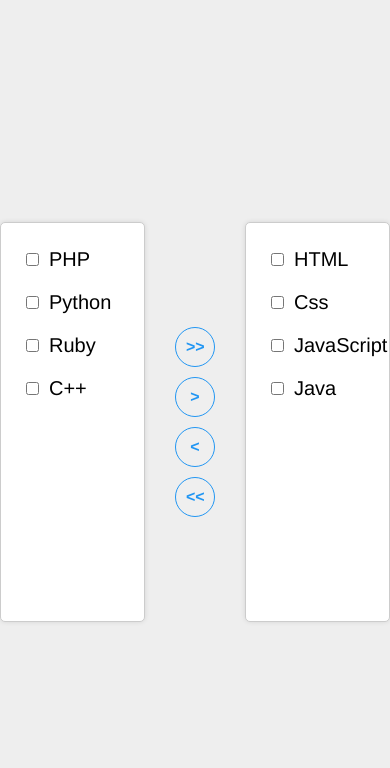
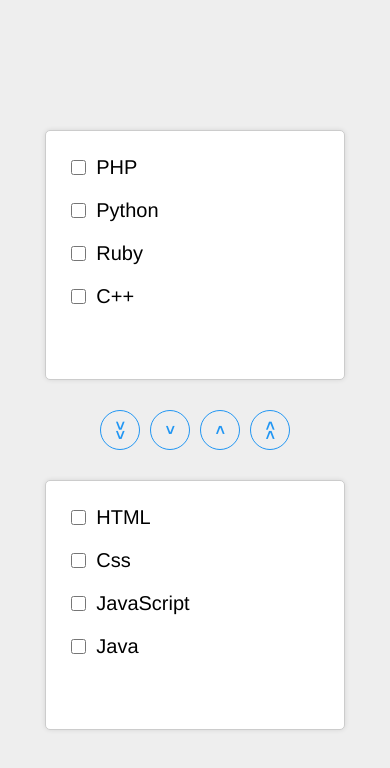
Before and after one commit to mre-dev/transfer-list, a website: page index.html in a window 390 px wide. Drawn offline with Linux system fonts and the light colour scheme.

Commit message:
Add Responsive Style

```diff
--- a/style.css
+++ b/style.css
@@ -3,78 +3,124 @@
     margin: 0;
     padding: 0;
 }
+
+html {
+  font-size: 62.5%;
+}
+
 .container {
     min-height: 100vh;
     width: 100%;
     display: flex;
     align-items: center;
     justify-content: center;
-  gap: 30px;
+    gap: 3rem;
     background-color: #eee;
 }
+
 .side {
-  width: 300px;
-  height: 400px;
-  border: 1px solid #ccc;
+    width: 30rem;
+    height: 40rem;
+    border: 0.1rem solid #ccc;
     background-color: #fff;
     display: flex;
     align-items: center;
     flex-direction: column;
-  padding: 15px;
-  border-radius: 5px;
-  box-shadow: 0 0 5px rgba(0, 0, 0, 0.1);
+    padding: 1.5rem;
+    border-radius: 0.5rem;
+    box-shadow: 0 0 0.5rem rgba(0, 0, 0, 0.1);
     overflow-y: auto;
 }
+
 .box {
     width: 100%;
-  border-radius: 5px;
+    border-radius: 0.5rem;
     display: flex;
     align-items: center;
-  gap: 10px;
-  font-size: 20px;
-  padding: 0 10px;
+    gap: 1rem;
+    font-size: 2rem;
+    padding: 0 1rem;
     font-family: "Franklin Gothic Medium", "Arial Narrow", Arial, sans-serif;
 }
+
 .box:hover {
     background-color: #f5f6f6;
 }
+
 .box input {
-  width: 17px;
-  height: 17px;
+    width: 1.7rem;
+    height: 1.7rem;
 }
+
 .box label {
     width: 100%;
-  padding: 10px 0;
+    padding: 1rem 0;
     cursor: pointer;
 }
+
 .mid-side {
     display: flex;
     flex-direction: column;
     align-items: center;
-  gap: 10px;
+    gap: 1rem;
 }
+
 .mid-side * {
-  padding: 10px;
+    padding: 1rem;
     border-radius: 50%;
-  width: 40px;
-  border: 1px solid #2196f3;
-  height: 40px;
+    width: 4rem;
+    border: 0.1rem solid #2196f3;
+    height: 4rem;
     cursor: pointer;
     color: #2196f3;
-  font-size: 16px;
+    font-size: 1.6rem;
     font-weight: bold;
     font-family: "Franklin Gothic Medium", "Arial Narrow", Arial, sans-serif;
 }
+
 .mid-side *:hover {
     background-color: #2196f3;
     color: #fff;
 }
+
 .disabled {
     border-color: #ccc;
     color: #ccc;
     pointer-events: none;
 }
+
 .disabled:hover {
     color: #ccc;
     background-color: unset;
 }
+
+@media screen and (max-width: 700px) {
+    .container {
+        flex-direction: column;
+        padding-top: 1.5rem;
+    }
+
+    .mid-side {
+        flex-direction: row;
+    }
+
+    .mid-side button {
+        transform: rotate(90deg);
+    }
+
+    .side {
+        height: 25rem;
+    }
+}
+
+@media screen and (max-width: 280px) {
+    .side {
+        width: 20rem;
+    }
+}
+
+@media screen and (max-height: 400px) {
+    .side {
+        height: 25rem;
+    }
+}
```
Lines whose indentation alone changed are shown as unchanged.
